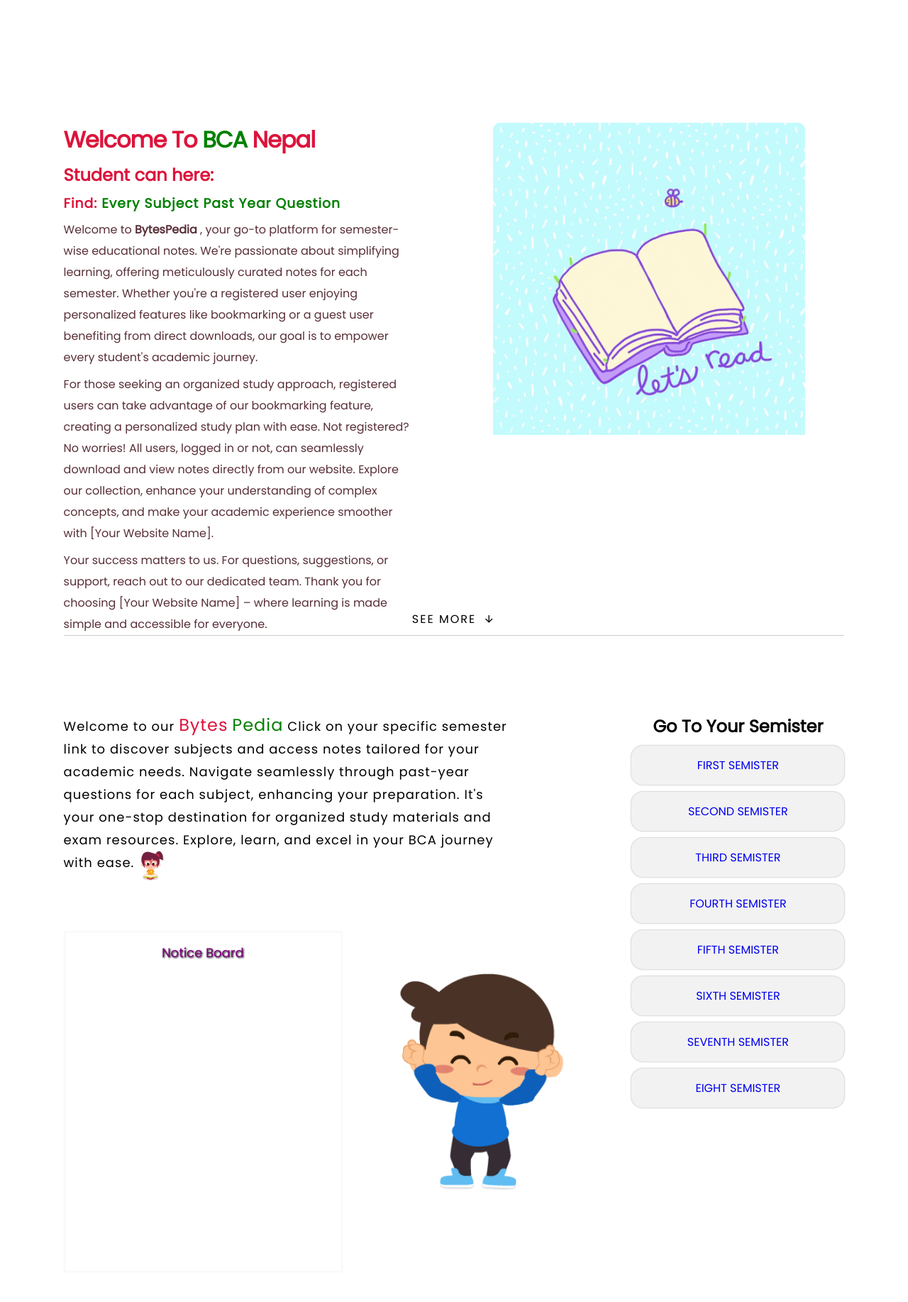
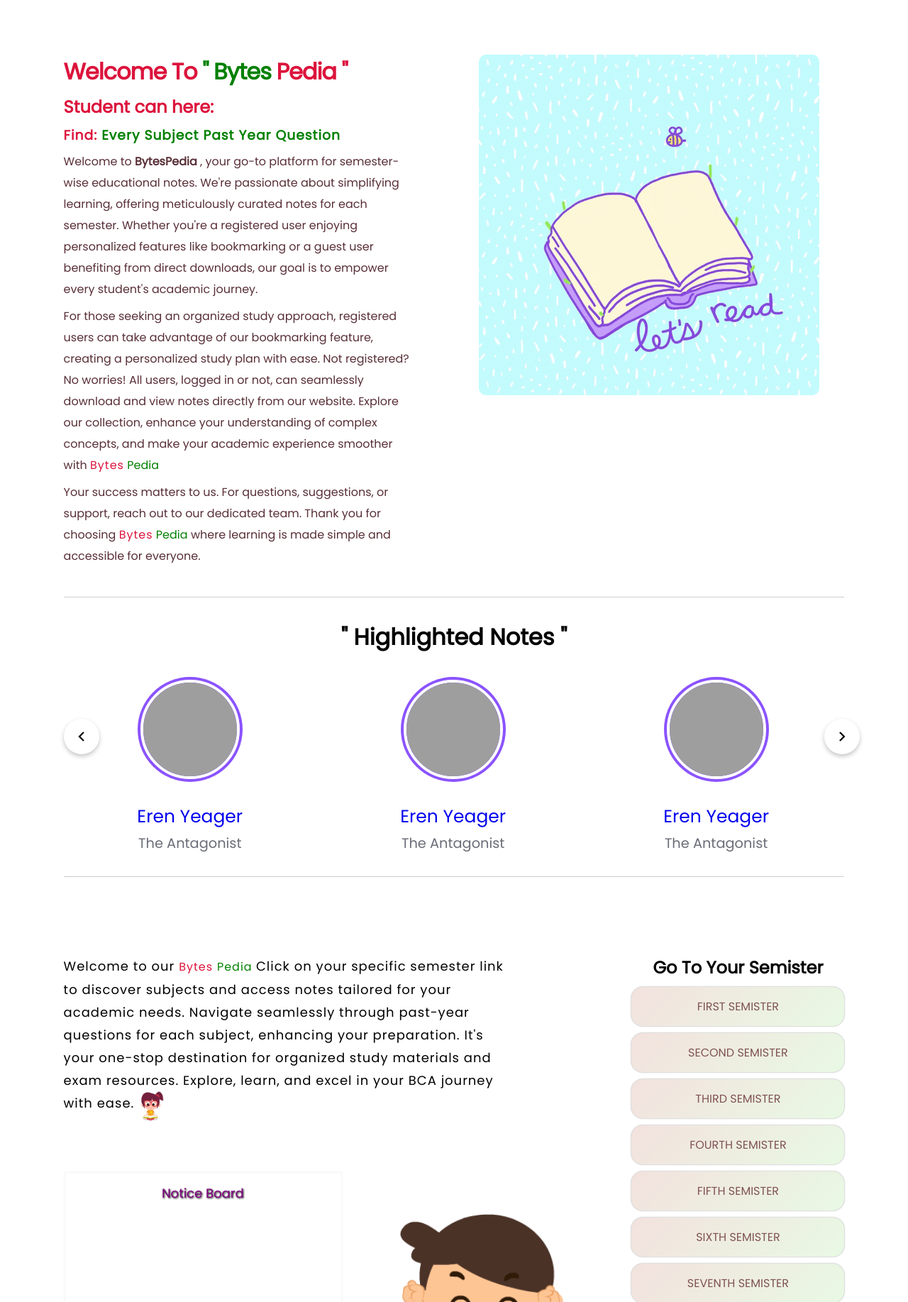
Before and after one commit to sautaboy/4th-sem-group-project, a Node server app: page / in a window 1280 px wide. Shown: the part 96-1931 px from the top of the page at 71% size. Run offline with Node 20, Linux system fonts and the light colour scheme; some libraries are stand-ins or nearby versions; grey boxes are pictures that could not be loaded.

Commit message:
carousel has been added

```diff
--- /dev/null
+++ b/public/javascripts/index.js
@@ -0,0 +1,133 @@
+
+
+
+// type writer
+document.addEventListener('DOMContentLoaded', function () {
+    const textElement = document.getElementById('typewriter-text');
+    const texts = ["Each Semister Notes", "Every Subject Past Year Questions", "Exam Shedule"];
+    let speed = 80; // Adjust the typing speed (milliseconds)
+    let textIndex = 0;
+    let charIndex = 0;
+
+    function typeWriter() {
+        if (charIndex < texts[textIndex].length) {
+            textElement.innerHTML += texts[textIndex].charAt(charIndex);
+            charIndex++;
+            setTimeout(typeWriter, speed);
+        } else {
+            // Pause before starting to erase
+            setTimeout(eraseText, 1000);
+        }
+    }
+
+    function eraseText() {
+        if (charIndex > 0) {
+            textElement.innerHTML = texts[textIndex].substring(0, charIndex - 1);
+            charIndex--;
+            setTimeout(eraseText, speed);
+        } else {
+            // Move to the next text or start over
+            textIndex = (textIndex + 1) % texts.length;
+            setTimeout(typeWriter, speed);
+        }
+    }
+
+    typeWriter(); // Start the typing animation
+});
+
+
+
+
+// carousel
+
+const wrapper = document.querySelector(".wrapper");
+const carousel = document.querySelector(".carousel");
+const arrowBtn = document.querySelectorAll(".wrapper  i");
+const firstCardWidth = carousel.querySelector(".card").offsetWidth;
+const carouselChilderns = [...carousel.children];
+
+let isDragging = false,
+    startX,
+    startScrollLeft,
+    timeoutId;
+
+// get the number of card that can fit in the carousel at once
+let cardPerView = Math.round(carousel.offsetWidth / firstCardWidth);
+
+// Insert copies of last few card to the begining of the carousel for infinite scrolling
+carouselChilderns
+    .slice(-cardPerView)
+    .reverse()
+    .forEach((card) => {
+        carousel.insertAdjacentHTML("afterbegin", card.outerHTML);
+    });
+// Insert copies of first few card to the end of the carousel for infinite scrolling
+carouselChilderns.slice(0, cardPerView).forEach((card) => {
+    carousel.insertAdjacentHTML("beforeend", card.outerHTML);
+});
+
+arrowBtn.forEach((btn) => {
+    btn.addEventListener("click", () => {
+        carousel.scrollLeft += btn.id === "left" ? -firstCardWidth : firstCardWidth;
+    });
+});
+
+const dragStart = (e) => {
+    isDragging = true;
+    carousel.classList.add("dragging");
+    // Record the initial cursor and scroll position of the carousel
+    startX = e.pageX;
+    startScrollLeft = carousel.scrollLeft;
+};
+
+const dragging = (e) => {
+    if (!isDragging) {
+        return;
+    }
+    // Update the scroll position based on the cursoe movement
+    carousel.scrollLeft = startScrollLeft - (e.pageX - startX);
+};
+
+const dragStop = () => {
+    isDragging = false;
+    carousel.classList.remove("dragging");
+};
+
+const autoPlay = () => {
+    if (window.innerWidth < 100) {
+        return;
+    }
+    // Auto play the carousel after every 2500ms
+    timeoutId = setTimeout(() => (carousel.scrollLeft += firstCardWidth), 1500);
+};
+autoPlay();
+
+const infiniteScroll = () => {
+    const scrollWidth = carousel.scrollWidth;
+    const offsetWidth = carousel.offsetWidth;
+
+    // if the carousel is at the beginning, scroll to the end
+    if (carousel.scrollLeft === 0) {
+        carousel.classList.add("no-transition");
+        carousel.scrollLeft = scrollWidth - 2 * offsetWidth;
+        carousel.classList.remove("no-transition");
+    }
+    // if the carousel is at the end, scroll to the beginning
+    else if (Math.ceil(carousel.scrollLeft) === scrollWidth - offsetWidth) {
+        carousel.classList.add("no-transition");
+        carousel.scrollLeft = offsetWidth;
+        carousel.classList.remove("no-transition");
+    }
+
+    // Clear the timeout & start again if the mouse is not hovering
+    clearTimeout(timeoutId);
+    if (!wrapper.matches(":hover")) autoPlay();
+};
+
+
+carousel.addEventListener("mousedown", dragStart);
+carousel.addEventListener("mousemove", dragging);
+document.addEventListener("mouseup", dragStop);
+carousel.addEventListener("scroll", infiniteScroll);
+wrapper.addEventListener("mouseenter", () => clearTimeout(timeoutId));
+wrapper.addEventListener("mouseleave", autoPlay);
--- a/public/stylesheets/index.css
+++ b/public/stylesheets/index.css
@@ -1,16 +1,13 @@
 #content-body {
     padding: 0 7%;
-    /* background: rebeccapurple; */
-}
 
-
-#content-body {
     width: 100%;
     height: auto;
     display: flex;
     flex-direction: column;
     justify-content: space-between;
 }
+
 
 .first-page {
     width: 100%;
@@ -19,7 +16,6 @@
     gap: 10px;
     flex-direction: column;
     position: relative;
-
 }
 
 .left-and-right-side {
@@ -33,7 +29,7 @@
 .first-page .right-side {
     width: 50%;
     height: 100%;
-    padding-top: 6rem;
+    padding-top: 0rem;
     margin-top: 1.8rem;
 }
 
@@ -95,31 +91,140 @@
 .first-page .right-side .giffy-img-wrap {
     width: 80%;
     height: 70%;
-    /* border-radius: 2rem 10px 1rem 20px; */
+    z-index: 1;
     border-radius: 10px;
     overflow: hidden;
     position: relative;
-    z-index: 1;
+    height: 30rem;
+    width: 30rem;
+    border-radius: 10px;
+    cursor: pointer;
+}
+
+.first-page .right-side .giffy-img-wrap:hover img:nth-child(2) {
+    transform: translate(100%);
+}
+
+.first-page .right-side .giffy-img-wrap img {
+    position: absolute;
+    transition: .3s ease-in-out;
+    height: 100%;
+    width: 100%;
 }
 
 
-#see-more {
+
+
+.wrapper {
+    position: relative;
+    width: 100%;
+    padding: 0 0 2rem 0;
+    border-top: 1px solid rgba(0, 0, 0, 0.197);
+    border-bottom: 1px solid rgba(0, 0, 0, 0.197);
+    margin-top: 2rem;
+}
+
+.wrapper h1 {
     text-align: center;
-    text-transform: uppercase;
-    letter-spacing: 2px;
+    padding: 2rem 0;
+}
+
+.wrapper i {
+    width: 50px;
+    height: 50px;
+    background: #fff;
+    text-align: center;
+    border-radius: 50%;
+    font-size: 1.6rem;
+    padding: 5px;
+    cursor: pointer;
+    position: absolute;
+    top: 50%;
+    transform: translateY(-50%);
+    box-shadow: 0 3px 6px rgba(0, 0, 0, 0.23);
+    user-select: none;
     display: flex;
     align-items: center;
-    gap: 10px;
     justify-content: center;
-    padding: 10px;
-    cursor: pointer;
-    position: absolute;
-    bottom: 0;
-    width: 100%;
 }
 
-#see-more:hover i {
-    scale: 1.5;
+.wrapper i:first-child {
+    left: -22px;
+}
+
+.wrapper i:last-child {
+    right: -22px;
+}
+
+.wrapper .carousel {
+    display: grid;
+    grid-auto-flow: column;
+    grid-auto-columns: calc((100% / 3) - 12px);
+    gap: 16px;
+    overflow-x: auto;
+    scroll-snap-type: x mandatory;
+    scroll-behavior: smooth;
+    scrollbar-width: 0;
+}
+
+.carousel::-webkit-scrollbar {
+    display: none;
+}
+
+.carousel :where(.card, .img) {
+    display: flex;
+    justify-content: center;
+    align-items: center;
+    flex-direction: column;
+}
+
+.carousel.no-transition {
+    scroll-behavior: auto;
+}
+
+.carousel.dragging {
+    scroll-snap-type: none;
+    scroll-behavior: auto;
+}
+
+.carousel.dragging .card {
+    cursor: grab;
+    user-select: none;
+}
+
+.carousel .card {
+    scroll-snap-align: start;
+    height: fit-content;
+    list-style: none;
+    border-radius: 8px;
+    cursor: pointer;
+}
+
+.card .img {
+    background: #8b53ff;
+    width: calc(140px + 8px);
+    height: calc(140px + 8px);
+    border-radius: 50%;
+}
+
+.card .img img {
+    width: 140px;
+    height: 140px;
+    object-fit: cover;
+    object-position: center;
+    border-radius: 50%;
+    border: 4px solid #fff;
+}
+
+.card h2 {
+    font-weight: 500;
+    font-size: 1.56rem;
+    margin: 30px 0 5px;
+}
+
+.card span {
+    color: #6a6d78;
+    font-size: 1.21rem;
 }
 
 
@@ -128,9 +233,7 @@
 
 
 
-
 .second-page {
-    border-top: 1px solid rgba(0, 0, 0, 0.197);
     min-height: 100vh;
     width: 100%;
     display: flex;
@@ -140,6 +243,8 @@
     align-items: flex-start;
     padding: 10% 0 10% 0;
     position: relative;
+
+
 
 }
 
@@ -232,15 +337,40 @@
     align-items: center;
     justify-content: center;
     transition: .1s linear;
+
+    background: linear-gradient(-45deg, hsl(120, 100%, 95%), hsl(348, 83%, 90%), hsl(60, 100%, 90%));
+
+    background-size: 400% 400%;
+    animation: gradient 15s ease infinite;
+    color: #805353;
+
+
 }
+
+
+@keyframes gradient {
+    0% {
+        background-position: 0% 50%;
+    }
+
+    50% {
+        background-position: 100% 50%;
+    }
+
+    100% {
+        background-position: 0% 50%;
+    }
+}
+
 
 .second-page .semister-name-container a:hover {
     scale: 1.1;
-    background: hsl(0, 0%, 100%);
     filter: drop-shadow(-1px 1px 3px rgba(0, 0, 0, 0.672));
     color: #747373;
     letter-spacing: 2px;
     border: 1px solid #00804014;
+
+    background: linear-gradient(-45deg, hsl(120, 100%, 95%), hsl(348, 83%, 90%), hsl(60, 100%, 90%));
 }
 
 
@@ -278,9 +408,11 @@
         margin-top: initial;
     }
 
-    #see-more {
-        display: none;
+    .first-page .right-side .giffy-img-wrap {
+        width: initial;
+        height: initial;
     }
+
 
     .first-page .left-side .typewriter-container p {
         width: 100%;
@@ -291,6 +423,13 @@
     }
 
 
+    .wrapper .carousel {
+        grid-auto-columns: calc((100% / 2) - 9px);
+    }
+
+    .wrapper .carousel {
+        grid-auto-columns: 100%;
+    }
 
 
 
@@ -342,4 +481,6 @@
         width: 100%;
         float: right;
     }
+
+
 }
--- a/public/stylesheets/style.css
+++ b/public/stylesheets/style.css
@@ -17,7 +17,6 @@
 body {
   width: 100%;
   height: 100%;
-
 }
 
 .bytes {
@@ -26,6 +25,11 @@
   letter-spacing: 1px;
 }
 
+.bytes.index,
+.pedia.index {
+  font-size: initial;
+}
+
 .pedia {
   color: green;
   font-size: 24px;
--- a/views/index.ejs
+++ b/views/index.ejs
@@ -27,7 +27,7 @@
 
             <div class="typewriter-container">
               <div class="text">
-                <h1>Welcome To <span>BCA</span> Nepal</h1>
+                <h1>Welcome To <span>" Bytes</span> Pedia "</h1>
               </div>
 
               <h2>Student can here:</h2>
@@ -44,13 +44,14 @@
                 For those seeking an organized study approach, registered users can take advantage of our bookmarking
                 feature, creating a personalized study plan with ease. Not registered? No worries! All users, logged in
                 or not, can seamlessly download and view notes directly from our website. Explore our collection,
-                enhance your understanding of complex concepts, and make your academic experience smoother with [Your
-                Website Name].
+                enhance your understanding of complex concepts, and make your academic experience smoother with
+                <span class="bytes index">Bytes</span> <span class="pedia index">Pedia </span>
 
               </p>
               <p>
                 Your success matters to us. For questions, suggestions, or support, reach out to our dedicated team.
-                Thank you for choosing [Your Website Name] – where learning is made simple and accessible for everyone.
+                Thank you for choosing <span class="bytes index">Bytes</span> <span class="pedia index">Pedia </span>
+                where learning is made simple and accessible for everyone.
               </p>
 
             </div>
@@ -58,16 +59,94 @@
           </div>
 
           <div class="right-side">
+
             <div class="giffy-img-wrap">
+              <img src="/images/hi.gif" alt="book is self turning the page giffy image">
+
               <img src="/images/lets read.gif" alt="book is self turning the page giffy image">
             </div>
           </div>
         </div>
 
-        <div id="see-more">
-          <span>see more</span>
-          <i class="ri-arrow-down-line"></i>
+
+        <!-- carousel is here -->
+
+        <div class="wrapper">
+          <h1>
+            " Highlighted Notes "
+          </h1>
+          <!-- left arrow -->
+          <i class="ri-arrow-left-s-line"></i>
+
+          <ul class="carousel">
+            <a href="#" class="card">
+              <div class="img">
+                <img src="https://i.pinimg.com/564x/bc/1d/5a/bc1d5ac98c4ac16f14ad4083f0254feb.jpg" alt=""
+                  draggable="false" />
+              </div>
+              <h2>Eren Yeager</h2>
+              <span>The Antagonist</span>
+            </a>
+            <a href="#" class="card">
+              <div class="img">
+                <img src="https://i.pinimg.com/564x/0f/66/48/0f66486f2e23f367acf86d53f4207746.jpg" alt=""
+                  draggable="false" />
+              </div>
+              <h2>Eren Yeager</h2>
+              <span>The Antagonist</span>
+            </a>
+            <a href="#" class="card">
+              <div class="img">
+                <img src="https://i.pinimg.com/564x/48/90/79/489079d2add7bab6a2d7f7c128922b16.jpg" alt=""
+                  draggable="false" />
+              </div>
+              <h2>Eren Yeager</h2>
+              <span>The Antagonist</span>
+            </a>
+            <a href="#" class="card">
+              <div class="img">
+                <img src="https://i.pinimg.com/564x/1f/f7/f9/1ff7f99ab588d3238f5a977050b09299.jpg" alt=""
+                  draggable="false" />
+              </div>
+              <h2>Eren Yeager</h2>
+              <span>The Antagonist</span>
+            </a>
+            <a href="#" class="card">
+              <div class="img">
+                <img src="https://i.pinimg.com/564x/bc/1d/5a/bc1d5ac98c4ac16f14ad4083f0254feb.jpg" alt=""
+                  draggable="false" />
+              </div>
+              <h2>Eren Yeager</h2>
+              <span>The Antagonist</span>
+            </a>
+            <a href="#" class="card">
+              <div class="img">
+                <img src="https://i.pinimg.com/564x/0f/66/48/0f66486f2e23f367acf86d53f4207746.jpg" alt=""
+                  draggable="false" />
+              </div>
+              <h2>Eren Yeager</h2>
+              <span>The Antagonist</span>
+            </a>
+            <a href="#" class="card">
+              <div class="img">
+                <img src="https://i.pinimg.com/564x/48/90/79/489079d2add7bab6a2d7f7c128922b16.jpg" alt=""
+                  draggable="false" />
+              </div>
+              <h2>Eren Yeager</h2>
+              <span>The Antagonist</span>
+            </a>
+            <a href="#" class="card">
+              <div class="img">
+                <img src="https://i.pinimg.com/564x/1f/f7/f9/1ff7f99ab588d3238f5a977050b09299.jpg" alt=""
+                  draggable="false" />
+              </div>
+              <h2>Eren Yeager</h2>
+              <span>The Antagonist</span>
+            </a>
+          </ul>
+          <i class="ri-arrow-right-s-line"></i>
         </div>
+
       </div>
 
 
@@ -79,15 +158,13 @@
       <div class="second-page" id="semister-list-link">
         <div class="introduction">
           <p>Welcome to our
-            <span class="bytes">Bytes</span>
-            <span class="pedia">Pedia</span>
+            <span class="bytes index">Bytes</span> <span class="pedia index">Pedia </span>
             Click on your specific semester link to discover
             subjects and access notes
             tailored for your academic needs. Navigate seamlessly through past-year questions for each subject,
             enhancing your preparation. It's your one-stop destination for organized study materials and exam resources.
             Explore, learn, and excel in your BCA journey with ease.
             <span class="img">
-              <!-- <img src="/images/dancing boy.gif.crdownload" alt=""> -->
               <img src="/images/girl reading book gif.gif" alt="gir is reading a book giffy">
             </span>
           </p>
@@ -137,52 +214,7 @@
 
     <% include footer.ejs%>
 
-
-      <script>
-
-        document.addEventListener('DOMContentLoaded', function () {
-          const textElement = document.getElementById('typewriter-text');
-          const texts = ["Each Semister Notes", "Every Subject Past Year Questions", "Exam Shedule"];
-          let speed = 80; // Adjust the typing speed (milliseconds)
-          let textIndex = 0;
-          let charIndex = 0;
-
-          function typeWriter() {
-            if (charIndex < texts[textIndex].length) {
-              textElement.innerHTML += texts[textIndex].charAt(charIndex);
-              charIndex++;
-              setTimeout(typeWriter, speed);
-            } else {
-              // Pause before starting to erase
-              setTimeout(eraseText, 1000);
-            }
-          }
-
-          function eraseText() {
-            if (charIndex > 0) {
-              textElement.innerHTML = texts[textIndex].substring(0, charIndex - 1);
-              charIndex--;
-              setTimeout(eraseText, speed);
-            } else {
-              // Move to the next text or start over
-              textIndex = (textIndex + 1) % texts.length;
-              setTimeout(typeWriter, speed);
-            }
-          }
-
-          typeWriter(); // Start the typing animation
-        });
-      </script>
-
-
-
-      <script>
-      </script>
-
-      <!-- crausel -->
-
-
-
+      <script src="/javascripts/index.js"></script>
 </body>
 
 </html>
```
Also changed, not shown: bin/www, public/images/giphy.gif (deleted), public/images/hi.gif (added), public/images/index-background-image.webp (added), 4 other files.
